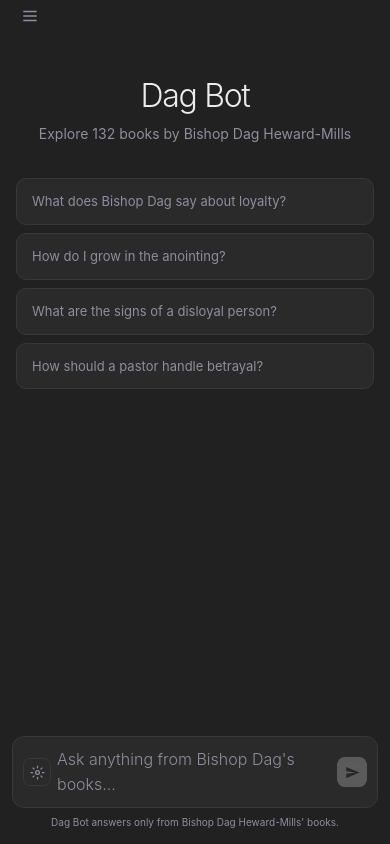
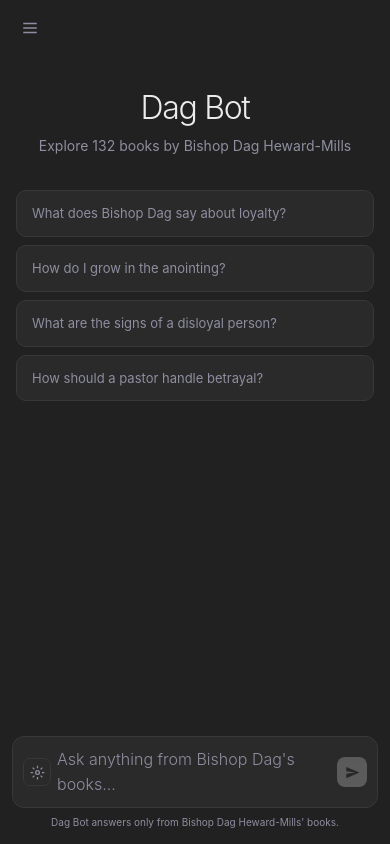
Before and after one commit to Dusu24/dag-chatbot, a React (Create React App) app in the folder frontend/: page / in a window 390 px wide. Built offline with nearby package versions, Linux system fonts and the light colour scheme.

Commit message:
fix: remove safe-area padding that hid hamburger on mobile

```diff
--- a/frontend/src/App.css
+++ b/frontend/src/App.css
@@ -401,11 +401,7 @@
 
   /* Topbar always visible on mobile, with safe area padding */
   .topbar {
-    padding: 0;
-    padding-top: env(safe-area-inset-top, 12px);
-    padding-left: 14px;
-    padding-right: 14px;
-    padding-bottom: 4px;
+    padding: 12px 14px 4px;
     background: var(--bg);
     flex-shrink: 0;
   }
```
